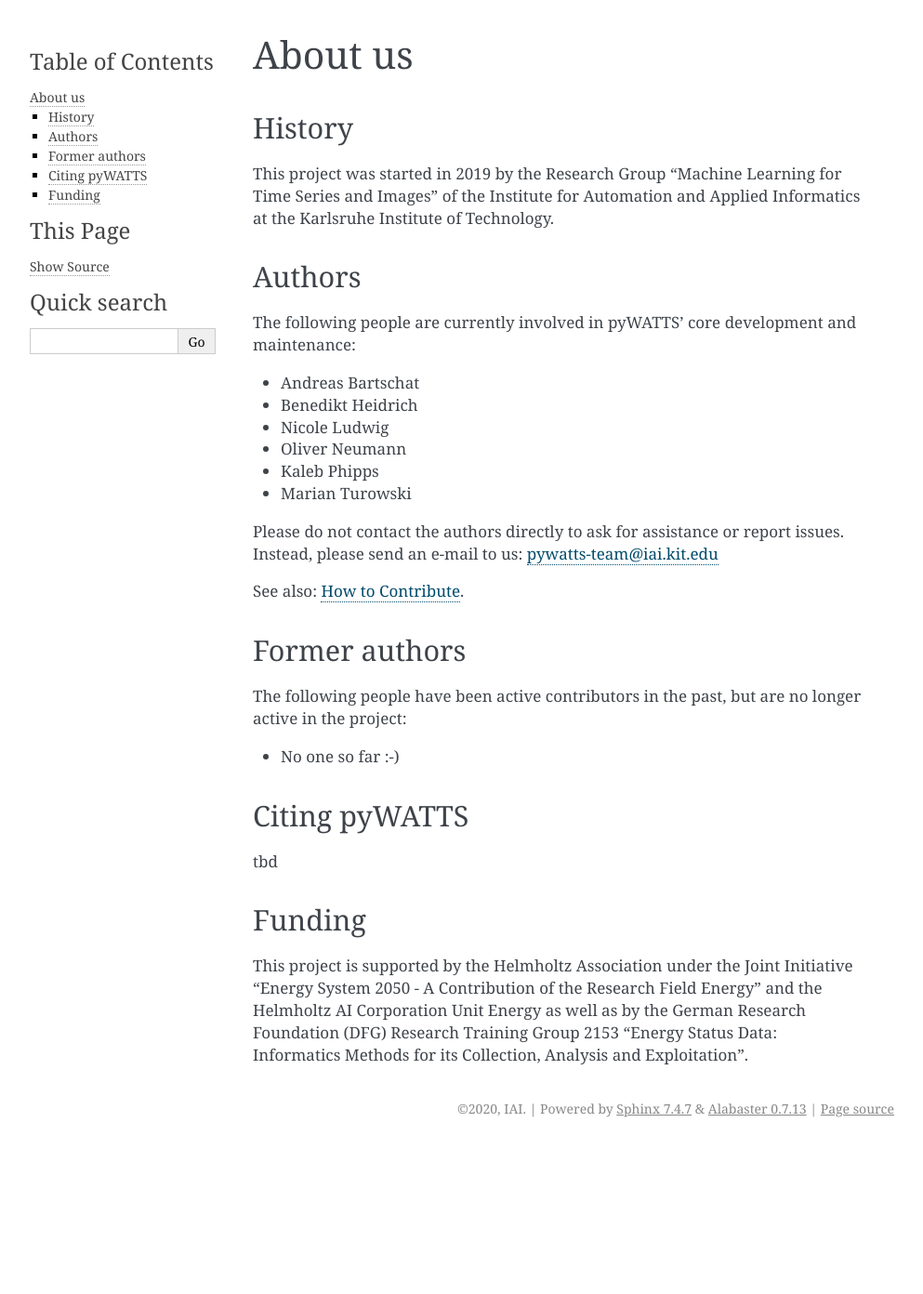
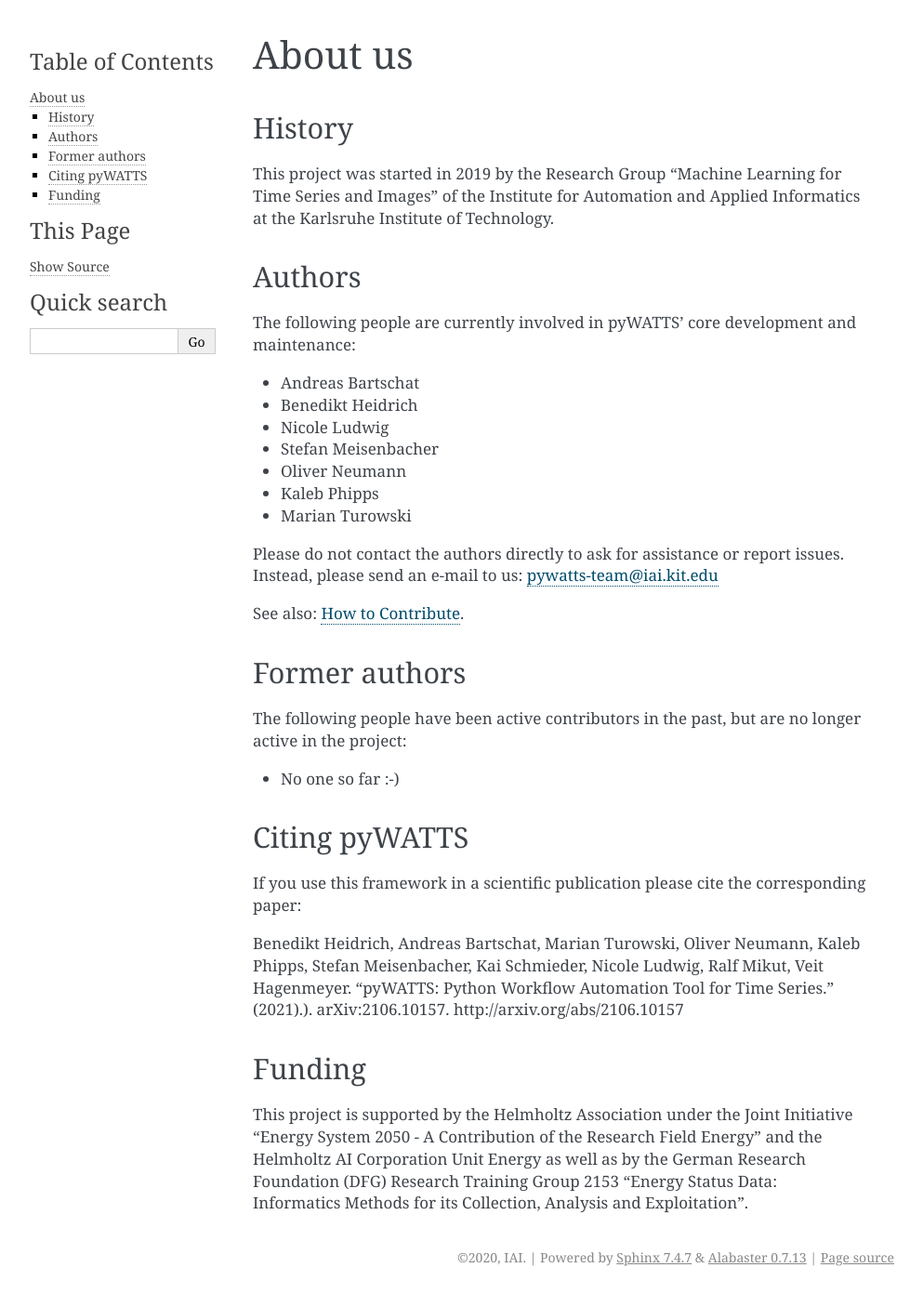
Before and after one commit to KIT-IAI/pyWATTS, a Sphinx documentation site: the page built from docs/source/about_us.rst, in a window 1280 px wide. Shown: the whole page at 93% size, without its empty margins (148-1141 px from the left). Built offline with Sphinx 7.4.7, drawn with Linux system fonts in a browser that asks for light colours; before the commit the page ends 1232 px from its top, so only the background shows below that.

Commit message:
Update about_us
Two small changes:
- Added Stefan.
- Added the link to the paper.

```diff
--- a/docs/source/about_us.rst
+++ b/docs/source/about_us.rst
@@ -13,6 +13,7 @@
 * Andreas Bartschat
 * Benedikt Heidrich
 * Nicole Ludwig
+* Stefan Meisenbacher
 * Oliver Neumann
 * Kaleb Phipps
 * Marian Turowski
@@ -30,7 +31,9 @@
 
 Citing pyWATTS
 --------------
-tbd
+If you use this framework in a scientific publication please cite the corresponding paper:
+
+Benedikt Heidrich, Andreas Bartschat, Marian Turowski, Oliver Neumann, Kaleb Phipps, Stefan Meisenbacher, Kai Schmieder, Nicole Ludwig, Ralf Mikut, Veit Hagenmeyer. “pyWATTS: Python Workflow Automation Tool for Time Series.” (2021).). arXiv:2106.10157. http://arxiv.org/abs/2106.10157
 
 Funding
 -------
```
